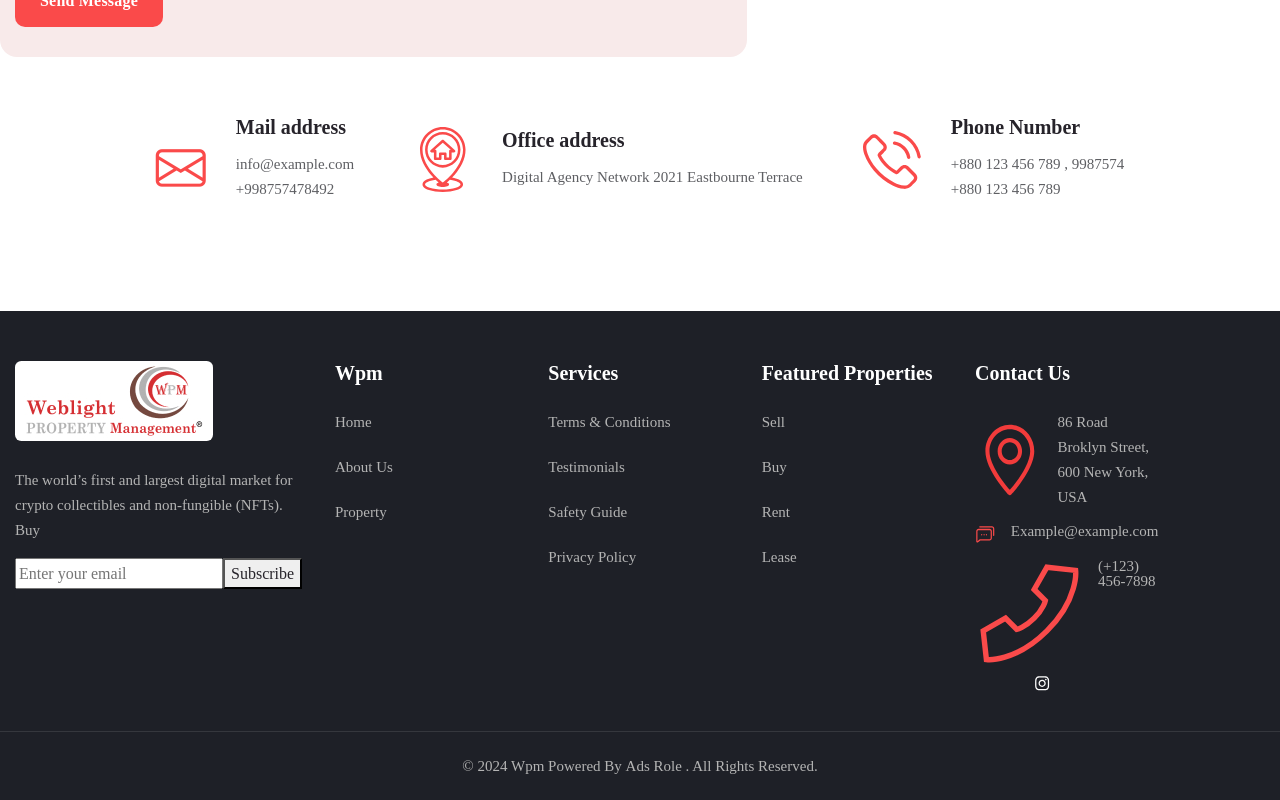
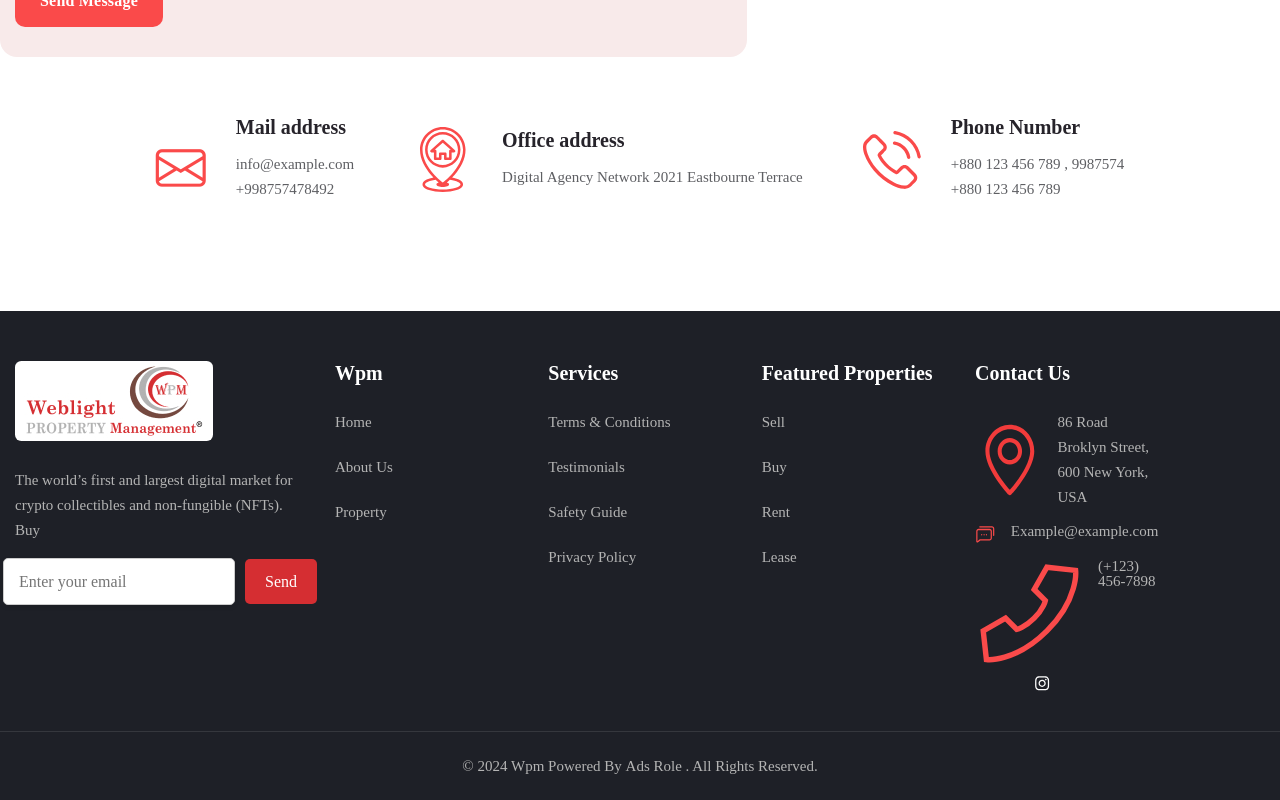
Before and after one commit to sh434/newWeB, a React (Create React App) app: page /contact-us in a window 1280 px wide. Shown: the part 1259-2059 px from the top of the page. Built offline with nearby package versions, Linux system fonts and the light colour scheme.

Commit message:
create the single service page

```diff
--- a/package.json
+++ b/package.json
@@ -9,6 +9,7 @@
     "aos": "^2.3.4",
     "bootstrap": "^5.3.3",
     "bootstrap-icons": "^1.11.3",
+    "glightbox": "^3.3.0",
     "react": "^18.3.1",
     "react-dom": "^18.3.1",
     "react-router-dom": "^6.26.1",
--- a/public/index.html
+++ b/public/index.html
@@ -11,6 +11,11 @@
   <link rel="manifest" href="%PUBLIC_URL%/manifest.json" />
   <!-- <link href="https://unpkg.com/aos@2.3.1/dist/aos.css" rel="stylesheet"> -->
   <link rel="stylesheet" href="https://cdn.jsdelivr.net/npm/bootstrap-icons@1.10.5/font/bootstrap-icons.css" />
+<!-- GLightbox CSS -->
+<link href="https://cdn.jsdelivr.net/npm/glightbox@3.0.6/dist/css/glightbox.min.css" rel="stylesheet" />
+
+<!-- GLightbox JS -->
+<script src="https://cdn.jsdelivr.net/npm/glightbox@3.0.6/dist/js/glightbox.min.js"></script>
 
 
   <title>Weblight Property Mangement</title>
--- a/src/App.js
+++ b/src/App.js
@@ -13,6 +13,8 @@ import ServiceOverview from './pages/ServiceOverview/ServiceOverview';
 import SingleServiceView from './pages/ServiceOverview/SingleServiceView';
 import AOS from 'aos';
 import 'aos/dist/aos.css';
+import GLightbox from 'glightbox';
+import 'glightbox/dist/css/glightbox.min.css';
 
 function App() {
   useEffect(() => {
@@ -21,7 +23,11 @@ function App() {
       once: true,
     });
   }, []);
-
+  useEffect(() => {
+    const lightbox = GLightbox({
+        selector: '.glightbox'
+    });
+}, []);
   return (
     <div className="App">
       <Navbar />
--- a/src/layouts/Footer/Footer.css
+++ b/src/layouts/Footer/Footer.css
@@ -216,3 +216,52 @@
     border-radius: 0.625rem;
 
 }
+
+.form {
+  display: flex;
+  align-items: center;
+  justify-content: center;
+  gap: 10px; /* Space between input and button */
+  margin-top: 20px;
+}
+
+.form input[type="email"] {
+  padding: 10px 15px;
+  font-size: 16px;
+  border: 1px solid #ccc;
+  border-radius: 5px;
+  width: 250px; /* Adjust the width as needed */
+  box-shadow: 0 2px 5px rgba(0, 0, 0, 0.1);
+  transition: border-color 0.3s ease;
+}
+
+.form input[type="email"]:focus {
+  outline: none;
+  border-color: #007bff; /* Change border color on focus */
+}
+
+.form button {
+  padding: 10px 20px;
+  font-size: 16px;
+  border: none;
+  background-color: #d52e32;; /* Button background color */
+  color: white;
+  border-radius: 5px;
+  cursor: pointer;
+  transition: background-color 0.3s ease;
+}
+
+.form button:hover {
+  background-color: #d52e32;; /* Darker shade on hover */
+}
+
+@media (max-width: 768px) {
+  .form {
+      flex-direction: column;
+      gap: 15px;
+  }
+
+  .form input[type="email"], .form button {
+      width: 100%;
+  }
+}
--- a/src/layouts/Footer/Footer.js
+++ b/src/layouts/Footer/Footer.js
@@ -44,7 +44,7 @@ function Footer() {
                                                 name="email"
                                                 id="email-address"
                                             />
-                                            <button type="submit">Subscribe</button>
+                                            <button type="submit">Send</button>
                                         </div>
 
                                     </div>
--- a/src/pages/AboutSection/Approachs/Approachs.js
+++ b/src/pages/AboutSection/Approachs/Approachs.js
@@ -1,5 +1,7 @@
-import React from 'react'
+import React, { useEffect } from 'react'
 import { ReactComponent as VideoIcon } from "../../../icons/video.svg"
+import GLightbox from 'glightbox';
+import 'glightbox/dist/css/glightbox.min.css';
 import './Approachs.css'
 
 const amenitiesData = [
@@ -26,6 +28,14 @@ const amenitiesData = [
 ]
 
 const Approachs = () => {
+    useEffect(() => {
+        const lightbox = GLightbox({
+            selector: '.glightbox'
+        });
+    }, []);
+
+
+
     return (
         <>
             <section>
@@ -72,8 +82,8 @@ const Approachs = () => {
 
                                 </div>
                                 <div className="about__thumbnail--list two">
-                                    <img src="/assets/analog-landscape-city-with-buildings 1.jpg" alt="about-thumb" className='aboutTwo'/>
-                                    <div className="bideo__play" style={{marginLeft:"249px"}}>
+                                    <img src="/assets/analog-landscape-city-with-buildings 1.jpg" alt="about-thumb" className='aboutTwo' />
+                                    <div className="bideo__play" style={{ marginLeft: "249px" }}>
                                         <a
                                             className="bideo__play--icon glightbox"
                                             href="https://vimeo.com/115041822"
--- a/src/pages/AboutSection/CallToActionSection/CallToActionSection.js
+++ b/src/pages/AboutSection/CallToActionSection/CallToActionSection.js
@@ -23,7 +23,7 @@ const CallToActionSection = () => {
                                 </div>
                                 <div className='col-md-4 d-flex justify-content-end'>
                                     <div className="call__action--right d-flex align-items-center">
-                                        <Link className="call__action--btn solid__btn" to="#">
+                                        <Link className="call__action--btn solid__btn" to="/contact-us">
                                             Click Here
                                         </Link>
                                     </div>
--- a/src/pages/BlogSection/Blog.js
+++ b/src/pages/BlogSection/Blog.js
@@ -1,4 +1,5 @@
 import React from 'react'
+import Form from '../../Components/Form/Form';
 import Dynamic from '../../Components/DynamicBanner/Dynamic'
 import Pagination from '../../Components/Pagination/Pagination';
 import './Blog.css'
@@ -298,7 +299,7 @@ const Blog = ({ }) => {
                             </div>
 
                         </div>
-
+                        <Form />
                     </div>
                 </div>
                 <Pagination />
--- a/src/pages/ServiceOverview/SingleServiceView.js
+++ b/src/pages/ServiceOverview/SingleServiceView.js
@@ -1,12 +1,18 @@
-import React from 'react'
+import React,{useEffect} from 'react'
 import Dynamic from '../../Components/DynamicBanner/Dynamic'
 import Form from '../../Components/Form/Form'
 import { ReactComponent as TickIcon } from "../../icons/tickIcons.svg"
 import { ReactComponent as VideoIcon } from "../../icons/video.svg"
+import GLightbox from 'glightbox';
 import './Services.css'
 
 
 const SingleServiceView = () => {
+    useEffect(() => {
+        const lightbox = GLightbox({
+            selector: '.glightbox'
+        });
+    }, []);
     return (
         <>
             <Dynamic
```
Also changed, not shown: 1 other file (tests, documents, lock files or other folders).
